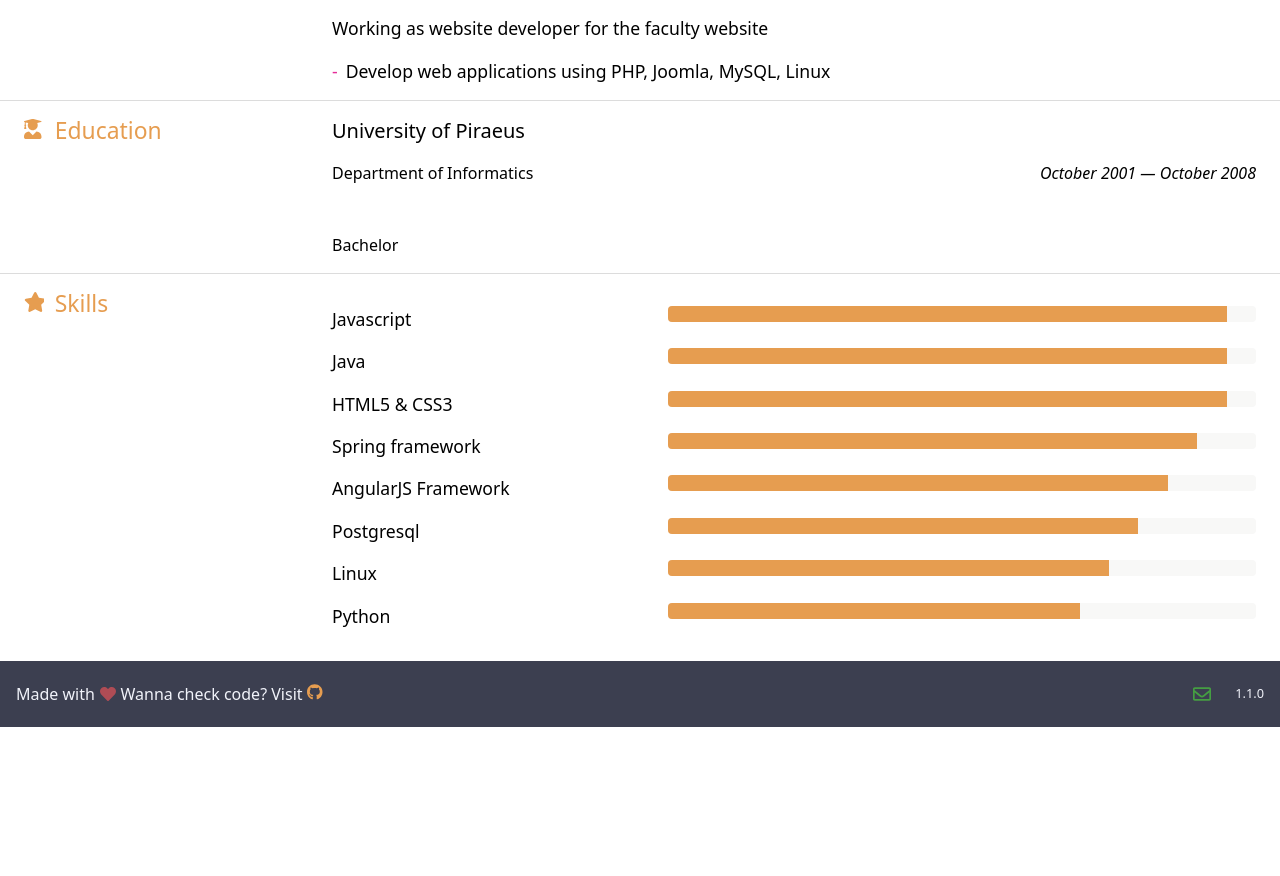
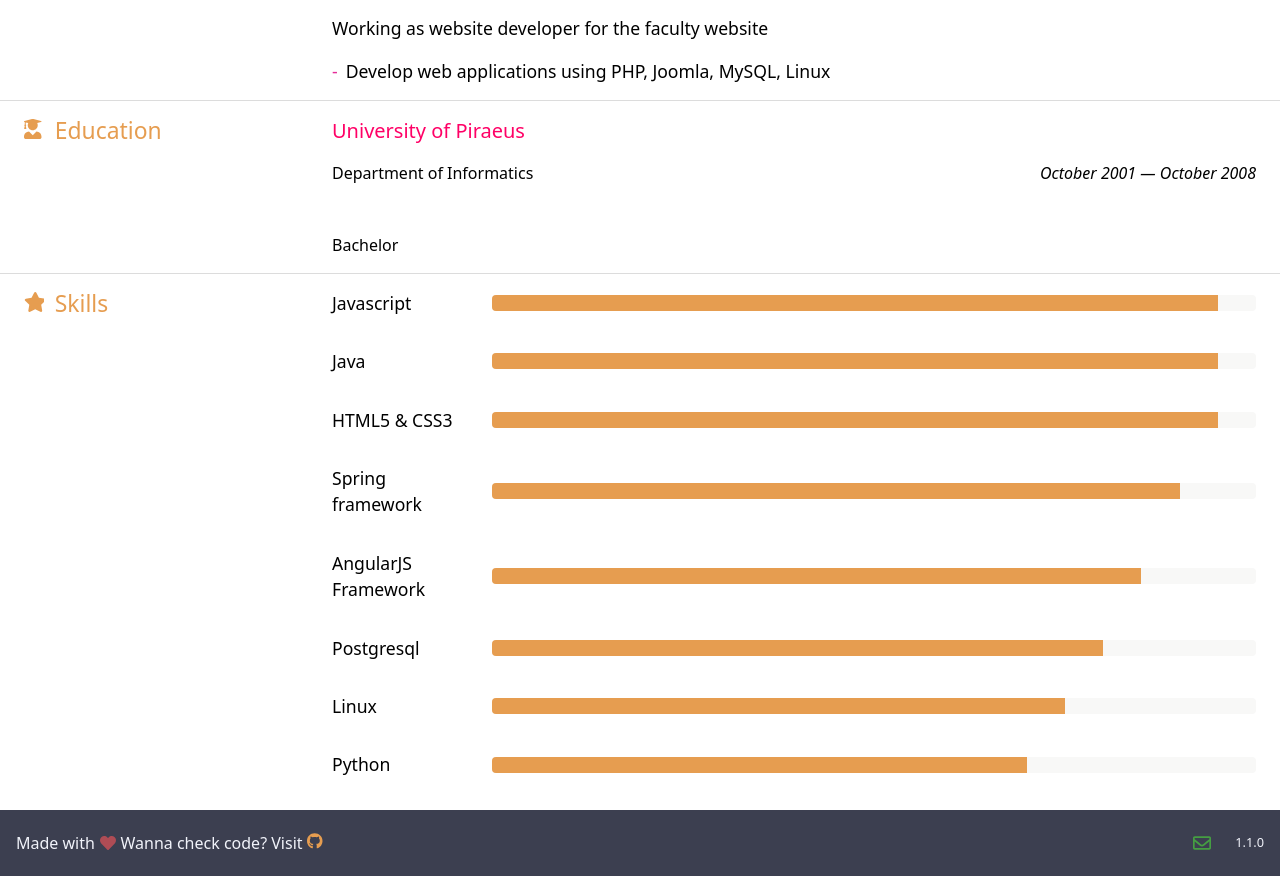
Before and after one commit to trelo-bifteki/www.trelobifteki.com, a Vue app: page / in a window 1280 px wide. Shown: the part 2726-3602 px from the top of the page. Before the commit the page ends 3453 px from the top, so only its background shows below. Built offline with nearby package versions, Linux system fonts and the light colour scheme.

Commit message:
moved further items into tailwind

```diff
--- a/src/components/EducationItem.vue
+++ b/src/components/EducationItem.vue
@@ -24,7 +24,7 @@ export default defineComponent({
   <article class="text-base m-0">
     <h2
       qa-ref="education__title"
-      class="text-red-800 text-xl mb-4"
+      class="text-party-pink text-xl mb-4"
     >
       {{ item.institution }}
     </h2>
--- a/src/components/SkillItem.vue
+++ b/src/components/SkillItem.vue
@@ -16,16 +16,16 @@ export default defineComponent({
 </script>
 
 <template>
-  <div class="skill-item">
+  <div class="flex py-4 px-0 first:pt-0 justify-center items-center">
     <div
-      class="skill-item__label"
+      class="pr-4 w-40"
       qa-ref="skill-item__label"
     >
       {{ skill.label }}
     </div>
-    <div class="skill-item__progress">
+    <div class="bg-theme-white flex flex-grow overflow-hidden rounded h-4">
       <div
-        class="skill-item__progress-bar"
+        class="bg-theme-orange flex justify-center"
         qa-ref="skill-item__progress-bar"
         role="progressbar"
         :aria-valuenow="skill.level"
@@ -36,41 +36,3 @@ export default defineComponent({
     </div>
   </div>
 </template>
-
-<style lang="scss">
-
-@import "../scss/variables";
-@import "../scss/breakpoints";
-
-.skill-item {
-  display: flex;
-  flex-direction: row;
-  margin: $space 0;
-
-  &__label {
-    margin-right: $space;
-    min-width: 20rem;
-  }
-
-  &__progress {
-    background-color: $color-theme-white;
-    border-radius: .25rem;
-    display: flex;
-    flex-grow: 1;
-    font-size: .75rem;
-    height: 1rem;
-    overflow: hidden;
-  }
-
-  &__progress-bar {
-    background-color: $color-theme-orange;
-    color: $color-theme-white;
-    display: flex;
-    justify-content: center;
-  }
-
-  @include media-breakpoint-medium {
-    flex-direction: column;
-  }
-}
-</style>
--- a/tailwind.config.js
+++ b/tailwind.config.js
@@ -8,7 +8,9 @@ module.exports = {
     colors: {
       'header-foreground': '#F1F3FA',
       'header-background': '#3C3F50',
-      'party-pink': '#FF0066'
+      'party-pink'       : '#FF0066',
+      'theme-orange'     : '#E69D50',
+      'theme-white'      : '#F8F8F7',
     },
     extend: {},
   },
```
